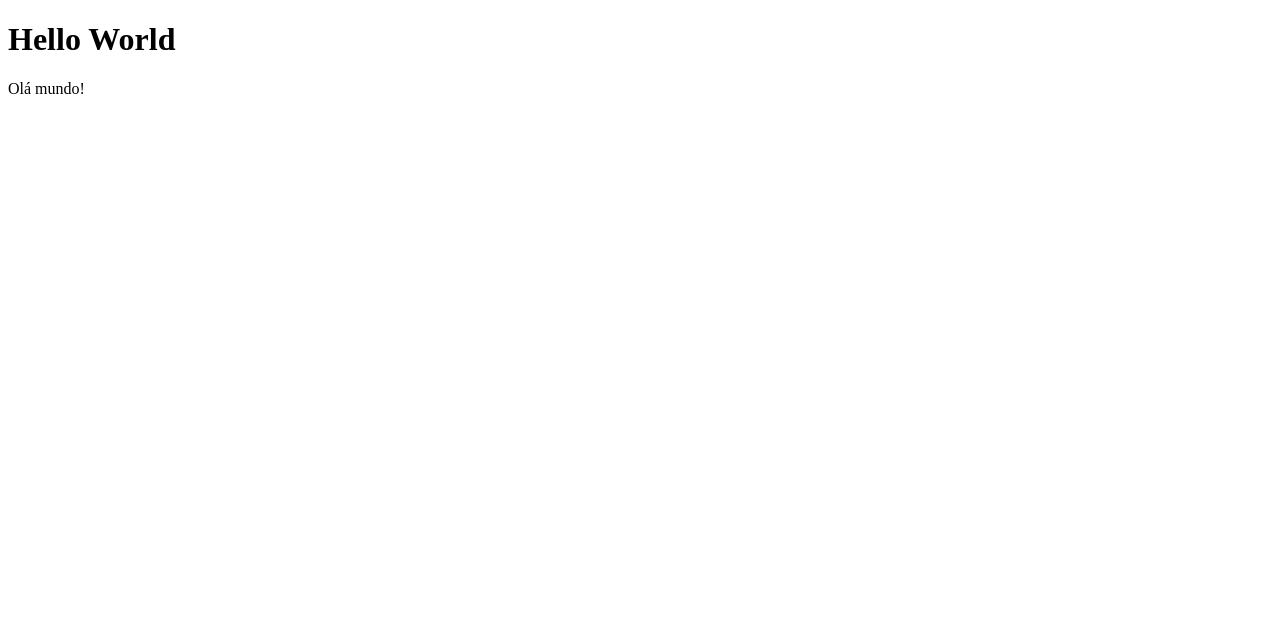
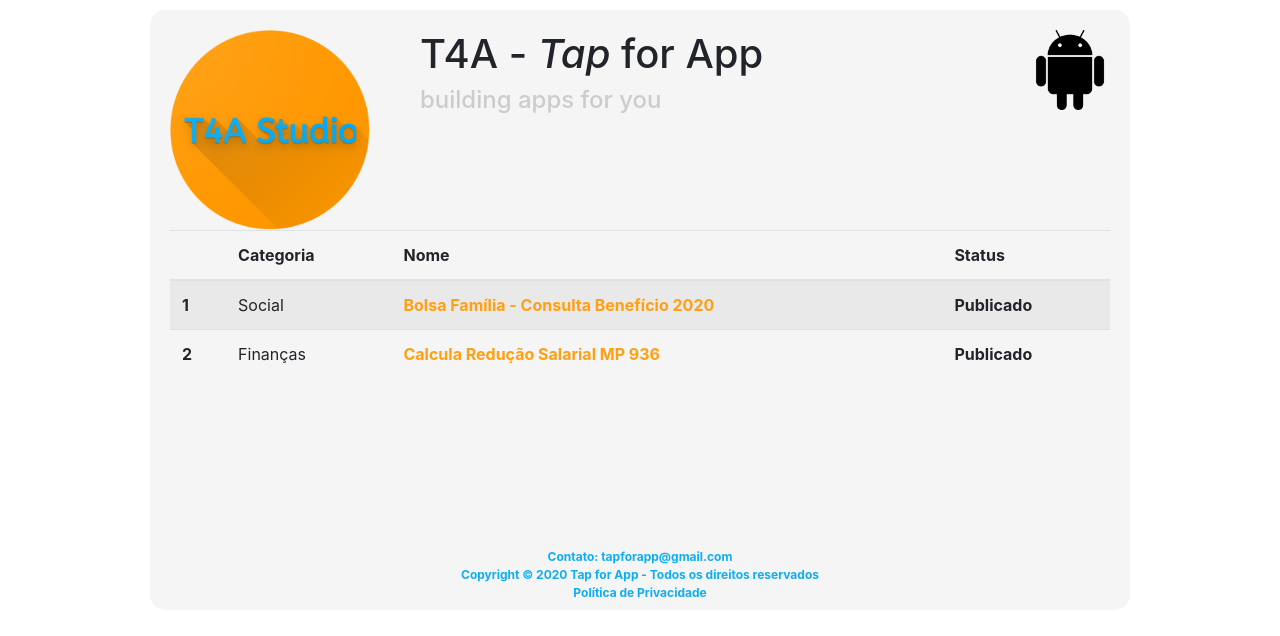
Before and after one commit to git-tapforapp/git-tapforapp.github.io, a plain HTML site: page index.html in a window 1280 px wide. Drawn offline with nearby package versions, Linux system fonts and the light colour scheme.

Commit message:
Novo site

```diff
--- a/index.html
+++ b/index.html
@@ -1,7 +1,107 @@
-<!DOCTYPE html>
+<!doctype html>
 <html>
+
+<head>
+  <!-- Required meta tags -->
+  <meta charset="utf-8">
+  <meta name="viewport" content="width=device-width, initial-scale=1, shrink-to-fit=no">
+
+  <!-- Bootstrap CSS -->
+  <link rel="stylesheet" href="https://stackpath.bootstrapcdn.com/bootstrap/4.1.3/css/bootstrap.min.css"
+    integrity="sha384-MCw98/SFnGE8fJT3GXwEOngsV7Zt27NXFoaoApmYm81iuXoPkFOJwJ8ERdknLPMO" crossorigin="anonymous">
+
+
+  <style>
+
+    A {
+      text-decoration: none;
+      color: #ff9f12;
+      font-weight: bold;
+    }
+
+    A:hover {
+      text-decoration: none;
+    }
+
+    .content {
+      border-radius: 15px;
+      margin-left: 150px;
+      background-color: whitesmoke;
+      margin-right: 150px;
+      margin-top: 10px;
+      padding: 20px;
+      height: 600px;
+    }
+  </style>
+
+  <title>
+    Tap for App
+  </title>
+</head>
+
 <body>
-<h1>Hello World</h1>
-<p>Olá mundo!</p>
+  <div class="content">
+
+    <div style="float:left;">
+      <img src="logo.png" height="200px" width="200px">
+    </div>
+
+    <div style="float: left; margin-left: 50px;">
+      <h1>T4A - <span style="font-style: italic;">Tap</span> for App </h1>
+      <h4 style="color:#ccc;"> building apps for you</h3>
+    </div>
+    <div style="float:right;">
+      <a href="https://www.flaticon.com/" title="Flaticon">
+        <img height="80px" width="80px" src="android-logo.png">
+      </a>
+    </div>
+    <table class="table table-striped">
+      <thead>
+        <tr>
+          <th scope="col"></th>
+          <th scope="col">Categoria</th>
+          <th scope="col">Nome</th>
+          <th scope="col">Status</th>
+        </tr>
+      </thead>
+      <tbody>
+        <tr>
+          <th scope="row">1</th>
+          <td>Social</td>
+          <td><a href="https://play.google.com/store/apps/details?id=com.tapforapp.consultabolsafamilia">Bolsa Família -
+              Consulta Benefício 2020</a></td>
+          <td style="font-weight: bold;">Publicado</td>
+        </tr>
+        <tr>
+          <th scope="row">2</th>
+          <td>Finanças</td>
+          <td><a href="https://play.google.com/store/apps/details?id=com.tapforapp.calculadorareducaosalarial">Calcula
+              Redução Salarial MP 936</a></td>
+          <td style="font-weight: bold;">Publicado</td>
+        </tr>
+      </tbody>
+    </table>
+
+    <div style="font-weight: bold; margin-top: 170px; text-align: center; font-size: 12px; color:#0eadf4;">
+      <div><span>Contato:</span> tapforapp@gmail.com </div>
+      <div>
+        Copyright © 2020 Tap for App - Todos os direitos reservados <br /> Política de Privacidade
+      </div>
+    </div>
+
+  </div>
+
+  <!-- Optional JavaScript -->
+  <!-- jQuery first, then Popper.js, then Bootstrap JS -->
+  <script src="https://code.jquery.com/jquery-3.3.1.slim.min.js"
+    integrity="sha384-q8i/X+965DzO0rT7abK41JStQIAqVgRVzpbzo5smXKp4YfRvH+8abtTE1Pi6jizo"
+    crossorigin="anonymous"></script>
+  <script src="https://cdnjs.cloudflare.com/ajax/libs/popper.js/1.14.3/umd/popper.min.js"
+    integrity="sha384-ZMP7rVo3mIykV+2+9J3UJ46jBk0WLaUAdn689aCwoqbBJiSnjAK/l8WvCWPIPm49"
+    crossorigin="anonymous"></script>
+  <script src="https://stackpath.bootstrapcdn.com/bootstrap/4.1.3/js/bootstrap.min.js"
+    integrity="sha384-ChfqqxuZUCnJSK3+MXmPNIyE6ZbWh2IMqE241rYiqJxyMiZ6OW/JmZQ5stwEULTy"
+    crossorigin="anonymous"></script>
 </body>
+
 </html>
```
Also changed, not shown: android-logo.png (added), logo.png (added).
